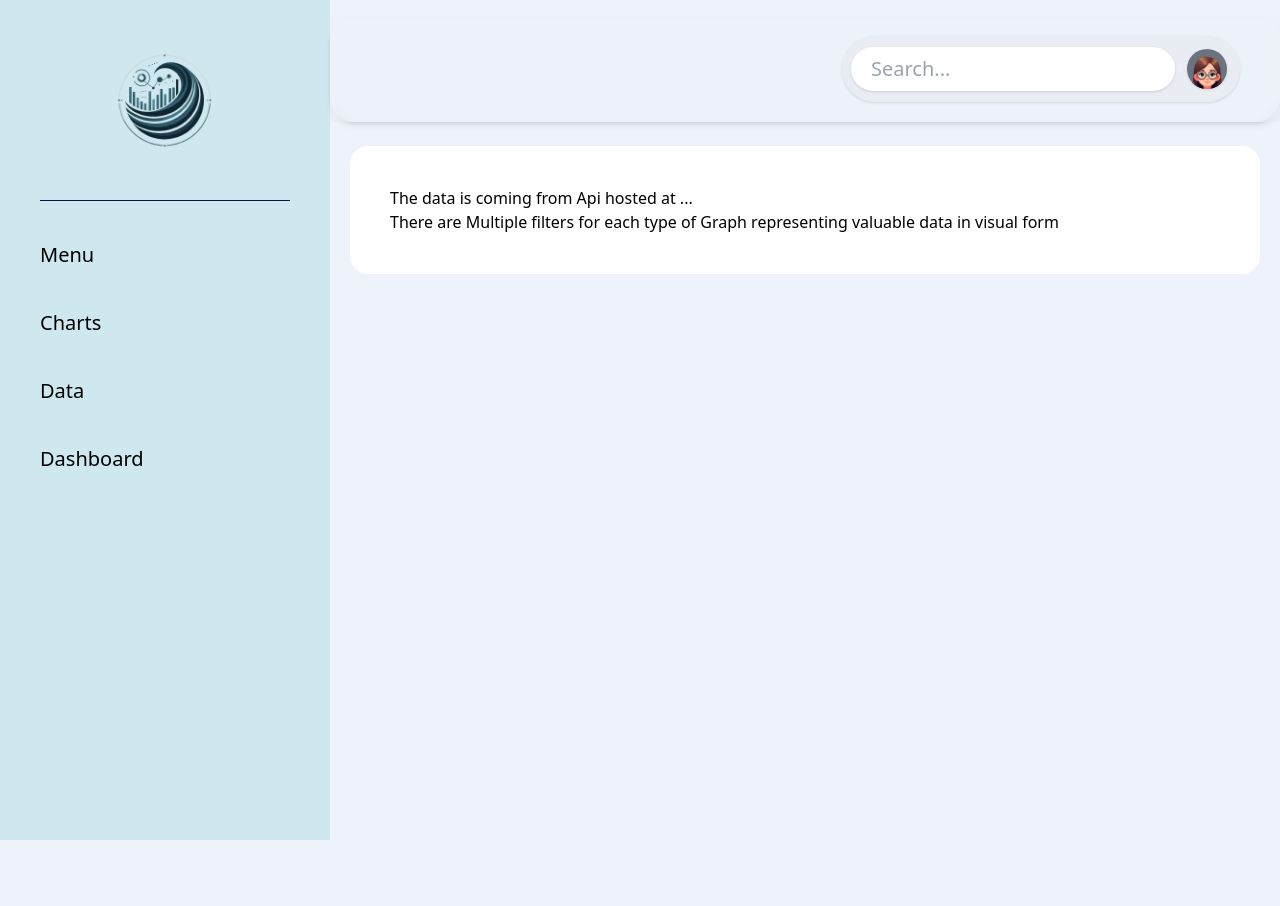
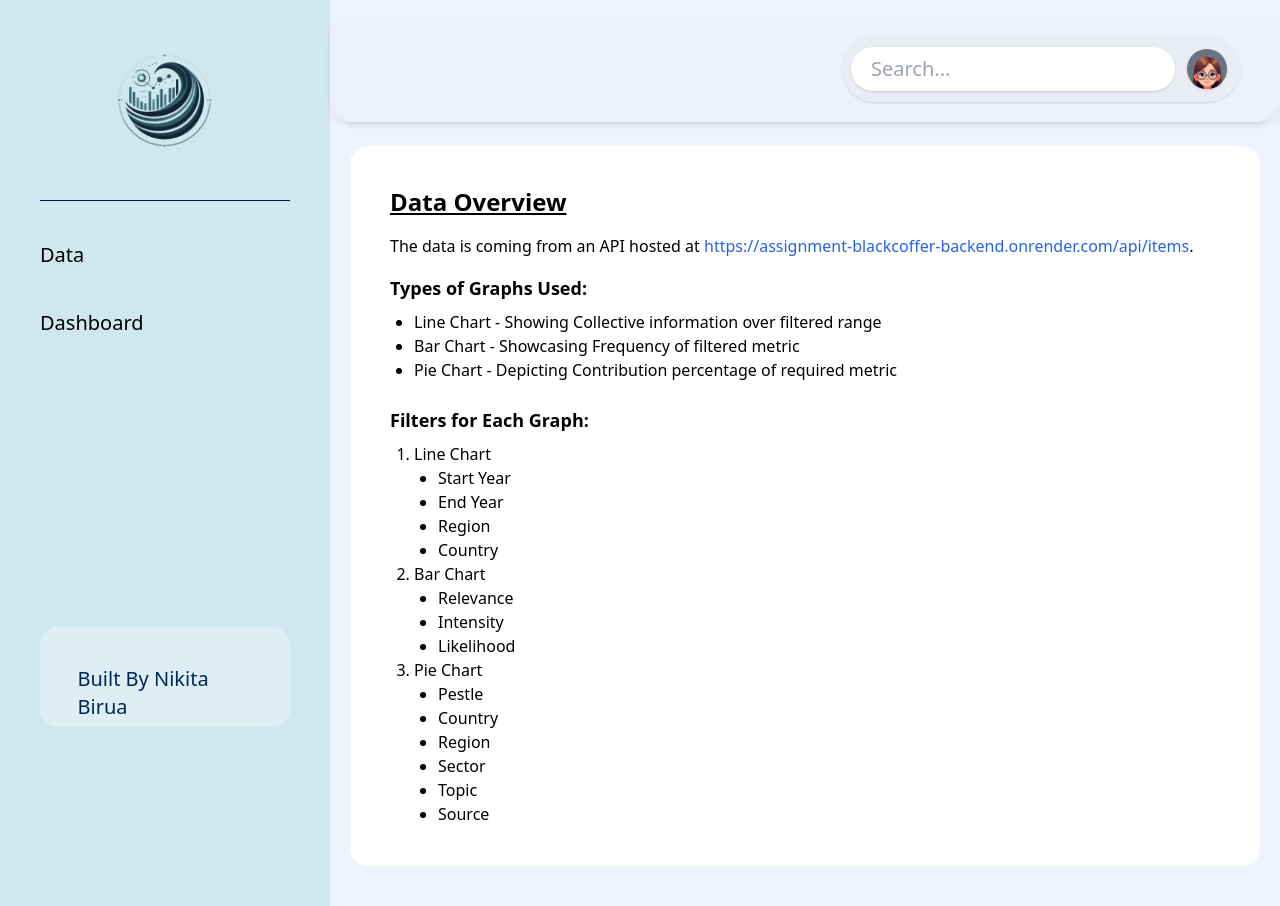
Before and after one commit to nevilia/Assignment-BlackCoffer, a React (Vite) app in the folder frontend/: page /data in a window 1280 px wide. Before the commit the page ends 840 px from the top, so only its background shows below. Built offline with nearby package versions, Linux system fonts and the light colour scheme.

Commit message:
design touchups

```diff
--- a/frontend/src/components/ApiUtils.tsx
+++ b/frontend/src/components/ApiUtils.tsx
@@ -1,6 +1,6 @@
 export async function fetchData() {
     try {
-      const res = await fetch('http://localhost:3000/api/items');
+      const res = await fetch('https://assignment-blackcoffer-backend.onrender.com/api/items');
       const data = await res.json();
       return data;
     } catch (error) {
--- a/frontend/src/components/NavBar.tsx
+++ b/frontend/src/components/NavBar.tsx
@@ -8,8 +8,10 @@ function NavBar() {
             <div className="absolute inset-0 bg-[#efede6]  bg-opacity-10 backdrop-filter backdrop-blur-sm "></div>
             <div className="flex justify-between w-full text-xl z-20 items-center">
                 <div className="flex justify-between w-[20%]">
-                    {/* <Link to={'/'}>Menu</Link>
-                    <Link to={'/'}>Charts</Link> */}
+                    <div className="sm:hidden pr-4">
+                        <Link className="pr-4" to={'/'}>Home</Link>
+                        <Link to={'/data'}>Data</Link>
+                    </div>
                 </div>
 
                 <SearchBar/>
--- a/frontend/src/components/SlideOver.tsx
+++ b/frontend/src/components/SlideOver.tsx
@@ -5,17 +5,19 @@ type Props = {}
 
 function SlideOver({ }: Props) {
     return (
-        <div className="sticky min-h-[840px] top-0 left-0 flex w-[330px] py-10 px-10 gap-10 flex-col text-xl z-20 ">
+        <div className="sticky min-h-[800px] top-0 left-0 flex w-[330px] py-10 px-10 gap-10 flex-col text-xl z-20 overflow:hidden ">
             <div className="flex justify-center h-[120px] px-auto ">
                 <Link to={'/'}>
                     <img className="h-full" src={Logo2} alt="" />
                 </Link>
             </div>
             <hr className="h-px bg-[#001845] border-0" />
-            <Link to={'/'}>Menu</Link>
-            <Link to={'/'}>Charts</Link>
             <Link to={'/data'}>Data</Link>
             <Link to={'/'}>Dashboard</Link>
+
+            <div className="mt-[100%] p-[15%] bg-white h-[100px] bg-opacity-30 rounded-[18px] text-[#002855] w-full">
+                    Built By Nikita Birua
+            </div>
         </div>
     )
 }
--- a/frontend/src/components/charts/BarChartDiv.tsx
+++ b/frontend/src/components/charts/BarChartDiv.tsx
@@ -19,7 +19,7 @@ function BarChartDiv() {
     <div >
       <div className="flex justify-between items-center px-10 py-7">
         <DropdownFilter options={options} onSelect={handleSelectField} />
-        <h1 className='text-2xl font-semibold'>Frequency Chart by {`${selectedField}`}</h1>
+        <h1 className='pl-6 lg:text-2xl text-normal font-semibold capitalize'>Frequency Chart by {`${selectedField}`}</h1>
       </div>
       <div className="w-full h-full p-5 ">
         <BarChart fieldName={selectedField}/>
--- a/frontend/src/components/charts/LineChartDiv.tsx
+++ b/frontend/src/components/charts/LineChartDiv.tsx
@@ -20,7 +20,7 @@ const LineChartDiv: React.FC = () => {
     <div className="">
       <div className="flex justify-between  items-center px-10 py-7">
         <DropdownFilter options={options} onSelect={handleSelectField} />
-        <h1 className='text-2xl font-semibold'>Collective Chart by {`${selectedField}`}</h1>
+        <h1 className='pl-6 lg:text-2xl text-normal font-semibold capitalize'>Collective Chart by {`${selectedField}`}</h1>
       </div>
       <div className="p-5">
         <LineChart fieldName={selectedField} />
--- a/frontend/src/components/charts/PieChartDiv.tsx
+++ b/frontend/src/components/charts/PieChartDiv.tsx
@@ -23,7 +23,7 @@ function PieChartDiv() {
     <div>
       <div className="flex justify-between items-center px-10 py-7">
         <DropdownFilter options={options} onSelect={handleSelectField} />
-        <h1 className='text-2xl font-semibold'>Contribution Chart by {`${selectedField}`}</h1>
+        <h1 className='pl-6 lg:text-2xl text-normal font-semibold capitalize'>Contribution Chart by {`${selectedField}`}</h1>
       </div>
       <div className="p-5 w-full h-full">
         <PieChart fieldName={selectedField}/>
--- a/frontend/src/components/pages/Data.tsx
+++ b/frontend/src/components/pages/Data.tsx
@@ -1,18 +1,61 @@
+import React from 'react';
 
+const Data: React.FC = () => {
+    return (
+        <div className="p-10 bg-white rounded-[18px] my-10 mx-5">
+            <h2 className="text-2xl font-bold underline mb-4">Data Overview</h2>
+            <p className="mb-4">
+                The data is coming from an API hosted at <a href="https://assignment-blackcoffer-backend.onrender.com/api/items" target="_blank" rel="noopener noreferrer" className="text-blue-600">https://assignment-blackcoffer-backend.onrender.com/api/items</a>.
+            </p>
+            <section className="mb-6">
+                <h3 className="text-lg font-bold mb-2">Types of Graphs Used:</h3>
+                <ul className="list-disc ml-6">
+                    <li>
+                        Line Chart - Showing Collective information over filtered range
+                    </li>
+                    <li>
+                        Bar Chart - Showcasing Frequency of filtered metric
+                    </li>
+                    <li>
+                        Pie Chart - Depicting Contribution percentage of required metric
+                    </li>
+                </ul>
+            </section>
+            <section>
+                <h3 className="text-lg font-bold mb-2">Filters for Each Graph:</h3>
+                <ol className="list-decimal ml-6">
+                    <li>
+                        Line Chart
+                        <ul className="list-disc ml-6">
+                            <li>Start Year</li>
+                            <li>End Year</li>
+                            <li>Region</li>
+                            <li>Country</li>
+                        </ul>
+                    </li>
+                    <li>
+                        Bar Chart
+                        <ul className="list-disc ml-6">
+                            <li>Relevance</li>
+                            <li>Intensity</li>
+                            <li>Likelihood</li>
+                        </ul>
+                    </li>
+                    <li>
+                        Pie Chart
+                        <ul className="list-disc ml-6">
+                            <li>Pestle</li>
+                            <li>Country</li>
+                            <li>Region</li>
+                            <li>Sector</li>
+                            <li>Topic</li>
+                            <li>Source</li>
+                        </ul>
+                    </li>
+                </ol>
+            </section>
+        </div>
+    );
+};
 
-type Props = {}
-
-function Data({}: Props) {
-  return (
-    <div className="p-10 bg-white rounded-[18px] my-10 mx-5">
-        The data is coming from Api hosted at ...
-
-        <p>
-            There are Multiple filters for each type of Graph representing valuable data in visual form
-
-        </p>
-    </div>
-  )
-}
-
-export default Data
+export default Data;
```
